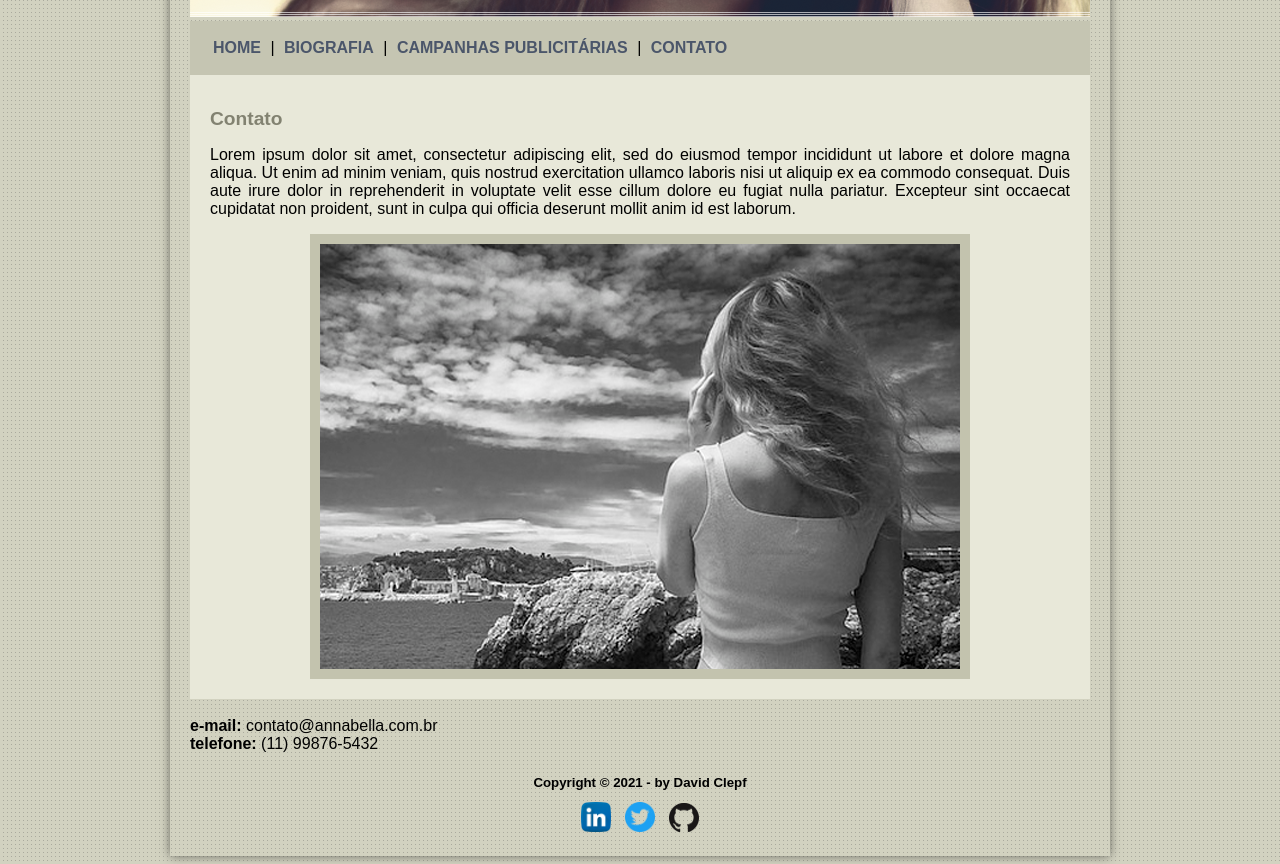
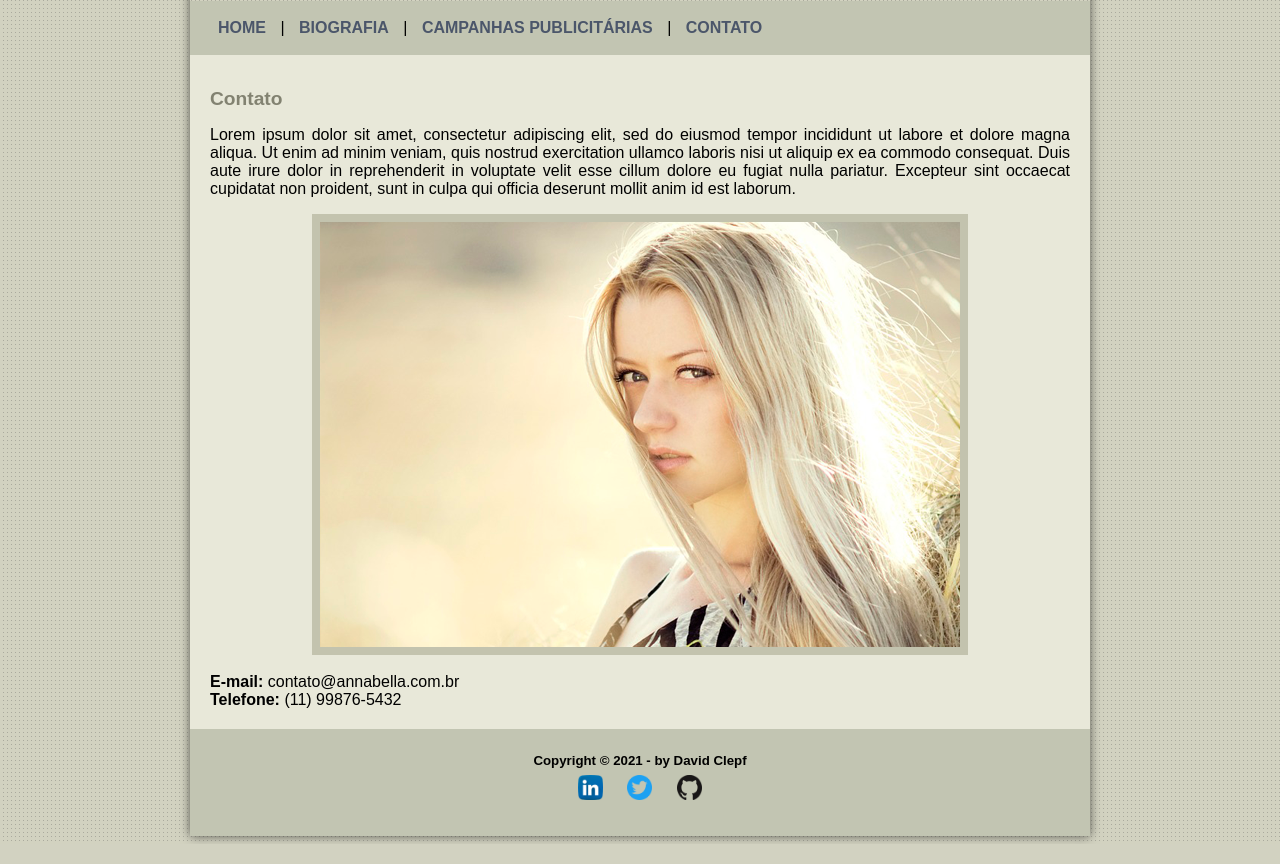
Before and after one commit to davidclepf/html-css-js, a plain HTML site: page Projeto-anna-bella/contato.html in a window 1280 px wide. Shown: the part 399-1263 px from the top of the page. Drawn offline with Linux system fonts and the light colour scheme.

Commit message:
Alterações no projeto Anna Bella

```diff
--- a/Projeto-anna-bella/contato.html
+++ b/Projeto-anna-bella/contato.html
@@ -1,47 +1,47 @@
 <!DOCTYPE html>
 <html lang="pt-br">
 <head>
-   <meta charset="UTF-8">
-   <meta http-equiv="X-UA-Compatible" content="IE=edge">
-   <meta name="viewport" content="width=device-width, initial-scale=1.0">
-   <title>Anna Bella - Contato</title>
-
-   <link rel="stylesheet" href="estilo.css">
-
+    <meta charset="UTF-8">
+    <meta http-equiv="X-UA-Compatible" content="IE=edge">
+    <meta name="viewport" content="width=device-width, initial-scale=1.0">
+    <title>Anna Bella - Contato</title>
+    <link rel="stylesheet" href="estilos.css">
 </head>
 <body>
-
-   <div id="principal">
-        <img src="imagens/capa.png" alt="Capa do Site">
+    <div id="principal">
+        <img src="imagens/capa.png" alt="Capa Anna Bellla">
 
         <div id="menu">
             <a href="index.html">HOME</a> |
             <a href="biografia.html">BIOGRAFIA</a> |
             <a href="campanhas-publicitarias.html">CAMPANHAS PUBLICITÁRIAS</a> |
             <a href="contato.html">CONTATO</a>
+        </div>
 
-        </div>
-        <div id="conteudo"><!-- Inicio do conteudo -->
+        <div id="conteudo">
             <h1>Contato</h1>
             <p>
                 Lorem ipsum dolor sit amet, consectetur adipiscing elit, sed do eiusmod tempor incididunt ut labore et dolore magna aliqua. Ut enim ad minim veniam, quis nostrud exercitation ullamco laboris nisi ut aliquip ex ea commodo consequat. Duis aute irure dolor in reprehenderit in voluptate velit esse cillum dolore eu fugiat nulla pariatur. Excepteur sint occaecat cupidatat non proident, sunt in culpa qui officia deserunt mollit anim id est laborum.
             </p>
-            <img src="imagens/foto1.png" alt="Foto 1" class="img-campanha">
 
-        </div> <!-- Fim do conteudo -->
-        <div>
+            <img src="imagens/foto2.png" alt="Foto Anna Bella" class="fotos">
+
             <br>
-            <strong>e-mail:</strong> contato@annabella.com.br <br>
-            <strong>telefone:</strong> (11) 99876-5432
+
+            <strong>E-mail:</strong> contato@annabella.com.br <br>
+            <strong>Telefone:</strong> (11) 99876-5432
         </div>
         <div id="rodape">
-            <h5 class="centralizar">Copyright &copy; 2021 - by David Clepf</h5>
+            <h5>Copyright &copy; 2021 - by David Clepf</h5>
 
-            <a href="https://www.linkedin.com/in/david-clepf-dos-santos-90651519a/" target="_blank"><img src="imagens/linkedin.png" class="rede-social"></a>
-            <a href="https://twitter.com/DavidClepf" target="_blank"> <img src="imagens/twitter-icone-7.png" class="rede-social"></a>
-            <a href="https://github.com/davidclepf" target="_blank"><img src="imagens/github-logo-icon.png" alt="Logo Github" class="rede-social"></a>
+            <a href="https://www.linkedin.com/in/david-clepf-dos-santos-90651519a/" target="_blank"><img src="imagens/linkedin.png" alt="Icone Linkedin" class="redes-sociais"></a>
 
+            <a href="https://twitter.com/davidclepf" target="_blank"><img src="imagens/twitter-icone-7.png" alt="Icone Twitter" class="redes-sociais"></a>
+
+            <a href="https://github.com/davidclepf" target="_blank"><img src="imagens/github-logo-icon.png" alt="Icone Github" class="redes-sociais"></a>
         </div>
     </div>
+
+
 </body>
 </html>
--- a/Projeto-anna-bella/estilo.css
+++ /dev/null
@@ -1,55 +0,0 @@
-@charset "utf-8";
-
-body {
-	background: #d2d2c1 url("imagens/fundo.png");
-	font: 16px Arial, Helvetica, sans-serif;
-
-}
-
-#principal {
-	width: 900px; /* Define a largura da div principal em 900px*/
-	padding: 20px; /* define o espaçamento interno */
-	margin: 0px auto 0px auto; /* define as margens (cima, direita, baixo, esquerda) fazendo com que  								fique centralizado */
-	box-shadow: 0px 0px 10px rgba(0, 0, 0, .5);
-}
-
-#menu {
-	background: #c5c5b2;
-	padding: 18px;
-}
-
-#conteudo {
-	background: #e8e8d9;
-	padding: 20px;
-	text-align: justify;
-}
-
-#rodape {
-	text-align: center;
-
-}
-
-.img-campanha {
-	border: 10px solid #c3c3ae;
-	display: block;     /* Definindo nível de bloco para as imagens para centralizá-las */
-	margin: 0px auto 0px auto;  /* Definie as margens fazendo ficar centrelizado */
-
-}
-
-.rede-social {
-	width: 30px;
-	margin-top: -10px;
-
-}
-
-a {
-	color: #4b566a;
-	text-decoration: none; /* para tirar a formatação do link, tirando o underline*/
-	font-weight: bold; /* Negrito no texto */
-	padding: 5px;
-}
-
-h1 {
-	color: #828271;
-	font-size: 1.2rem;
-}
--- /dev/null
+++ b/Projeto-anna-bella/estilos.css
@@ -0,0 +1,53 @@
+@charset "UTF-8";
+
+body {
+    background:  #d2d2c1 url("imagens/fundo.png");
+    font: 16px Arial, sans-serif;
+}
+
+#principal {
+    width: 900px;
+    margin: auto;
+    box-shadow: 0px 0px 10px rgba(0, 0, 0, .6);
+}
+
+#menu {
+    background: #c2c5b2;
+    padding: 18px;
+}
+
+#conteudo {
+    background: #e8e8d9;
+    padding: 20px;
+    text-align: justify;
+}
+
+#rodape {
+    background: #c2c5b2;
+    padding: 2px;
+    text-align: center;
+
+}
+
+.fotos {
+    border: 8px solid #c3c3ae;
+    display: block;                /* Definindo nível de bloco para as imagens para centralizá-las */
+    margin: auto;
+}
+
+.redes-sociais {
+    height: 25px;
+    margin: -15px auto 30px;
+}
+
+a {
+    color:#4b566a;
+    font-weight: bold;
+    text-decoration: none;
+    padding: 10px;
+}
+
+h1 {
+    color: #828271;
+    font-size: 1.2em;
+}
```
Also changed, not shown: Projeto-anna-bella/biografia.html (+12 -13 lines), Projeto-anna-bella/campanhas-publicitarias.html (+21 -16 lines), Projeto-anna-bella/index.html (+10 -14 lines).
